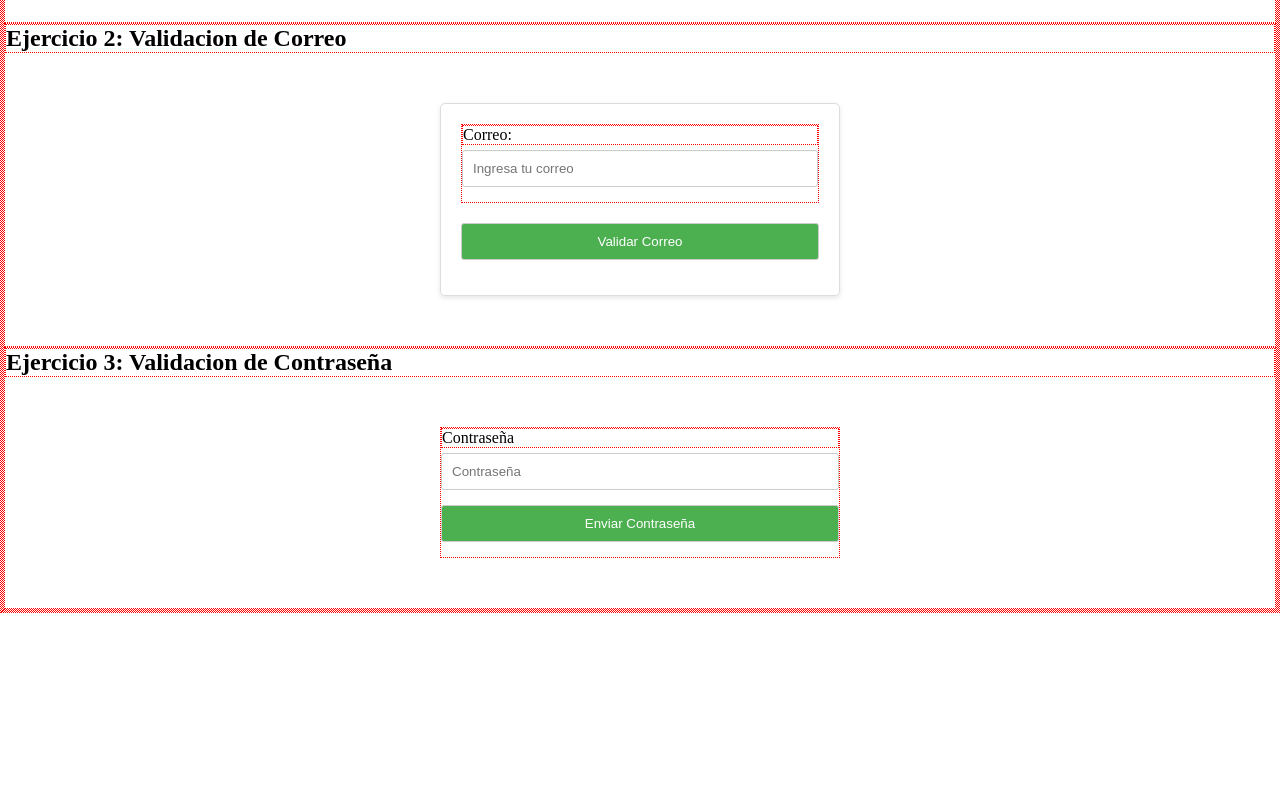
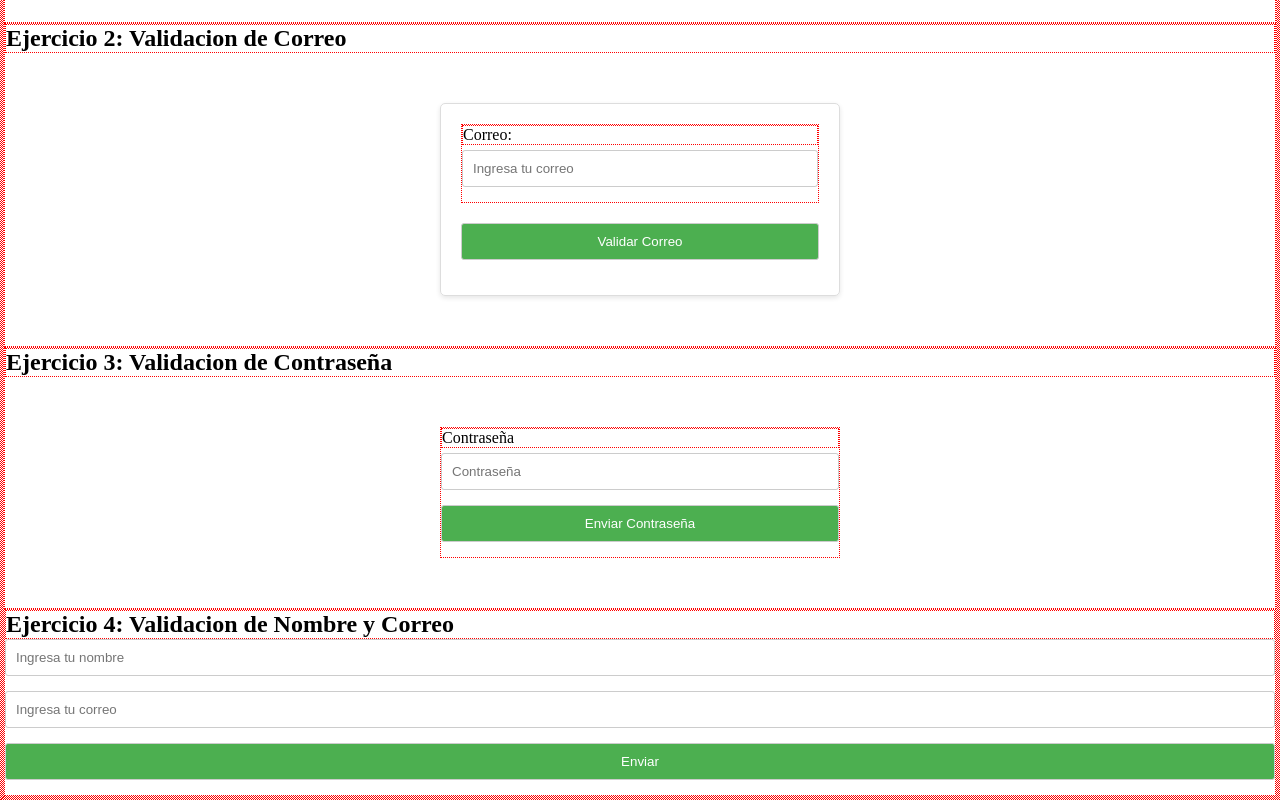
Before and after one commit to EsneiderCdD/Reto2de365, a React (Vite) app: page / in a window 1280 px wide. Shown: the part 937-1737 px from the top of the page. Before the commit the page ends 1550 px from the top, so only its background shows below. Built offline with nearby package versions, Linux system fonts and the light colour scheme.

Commit message:
Ejercicio 4

```diff
--- a/src/App.jsx
+++ b/src/App.jsx
@@ -155,6 +155,68 @@ function App() {
     setPasswordExercise3("");  // Limpiamos el campo después de un envío exitoso
   };
 
+  {/* EJERCICIO 4 */}
+
+  const [nameExercise4, setNameExercise4] = useState("");
+  const [emailExercise4, setEmailExercise4] = useState("");
+  const [errorCombinedExercise4, setErrorCombinedExercise4] = useState("");
+
+  const handleChangeNameExercise4 = (e) => {
+    setNameExercise4(e.target.value);
+
+    if (errorCombinedExercise4) {
+      setErrorCombinedExercise4("");
+    }
+  };
+
+  const handleChangeEmailExercise4 = (e) => {
+    setEmailExercise4(e.target.value);
+
+    if (errorCombinedExercise4) {
+      setErrorCombinedExercise4("");
+    }
+  };
+
+  //Crear funcion para manejo de envios
+
+  const handleSubmitExercise4 = (e) => {
+    e.preventDefault();
+
+    let errors = [];
+
+    //validar nombre
+
+    if (!nameExercise4.trim()) {
+      errors.push("El nombre es obligatorio");
+    }
+    {/*El método .push pertenece a los arrays en JavaScript y se utiliza para agregar un nuevo elemento al final del array. */}
+
+    //validar correo
+
+    const emailRegex = /^[^\s@]+@[^\s@]+\.[^\s@]+$/;
+    if (!emailRegex.test(emailExercise4)) {
+      errors.push("El correo ingresado no es valido");
+    }
+
+    //Si hay errores, mostramos un mensaje combinado
+
+    {/* En este ejercicio, después de llenar el array errors con mensajes de error, necesitamos mostrarlos como un único mensaje en la interfaz. */}
+    if (errors.length > 0) {
+      setErrorCombinedExercise4(errors.join(" "));
+      return;
+  }
+
+  //Si no hay errores, mostramos un mensaje de exito
+
+  alert ("Formulario enviado con exito");
+  setNameExercise4("");
+  setEmailExercise4("");
+};
+
+  {/* En este ejemplko usamo un array errors para acumular errores de validacion
+
+  si errors tiene elementos, los unimos con join (" ") y los mostramos en el estado errorCombinedExercise4
+  */}
 
 
 
@@ -267,6 +329,30 @@ function App() {
       </div>
 
 
+      <div> {/*EJERCICIO 4 */}
+        <h2>Ejercicio 4: Validacion de Nombre y Correo</h2>
+        <input
+          type="text"
+          value={nameExercise4}
+          onChange={handleChangeNameExercise4}
+          placeholder="Ingresa tu nombre"
+        />
+
+        <input
+          type="text"
+          value={emailExercise4}
+          onChange={handleChangeEmailExercise4}
+          placeholder="Ingresa tu correo"
+        />
+
+        {errorCombinedExercise4 && <p style={{ color: "red" }}>{errorCombinedExercise4}</p>}
+
+        <button onClick={handleSubmitExercise4}>Enviar</button>
+      </div>
+
+
+
+
 
     </div>
   );
```
